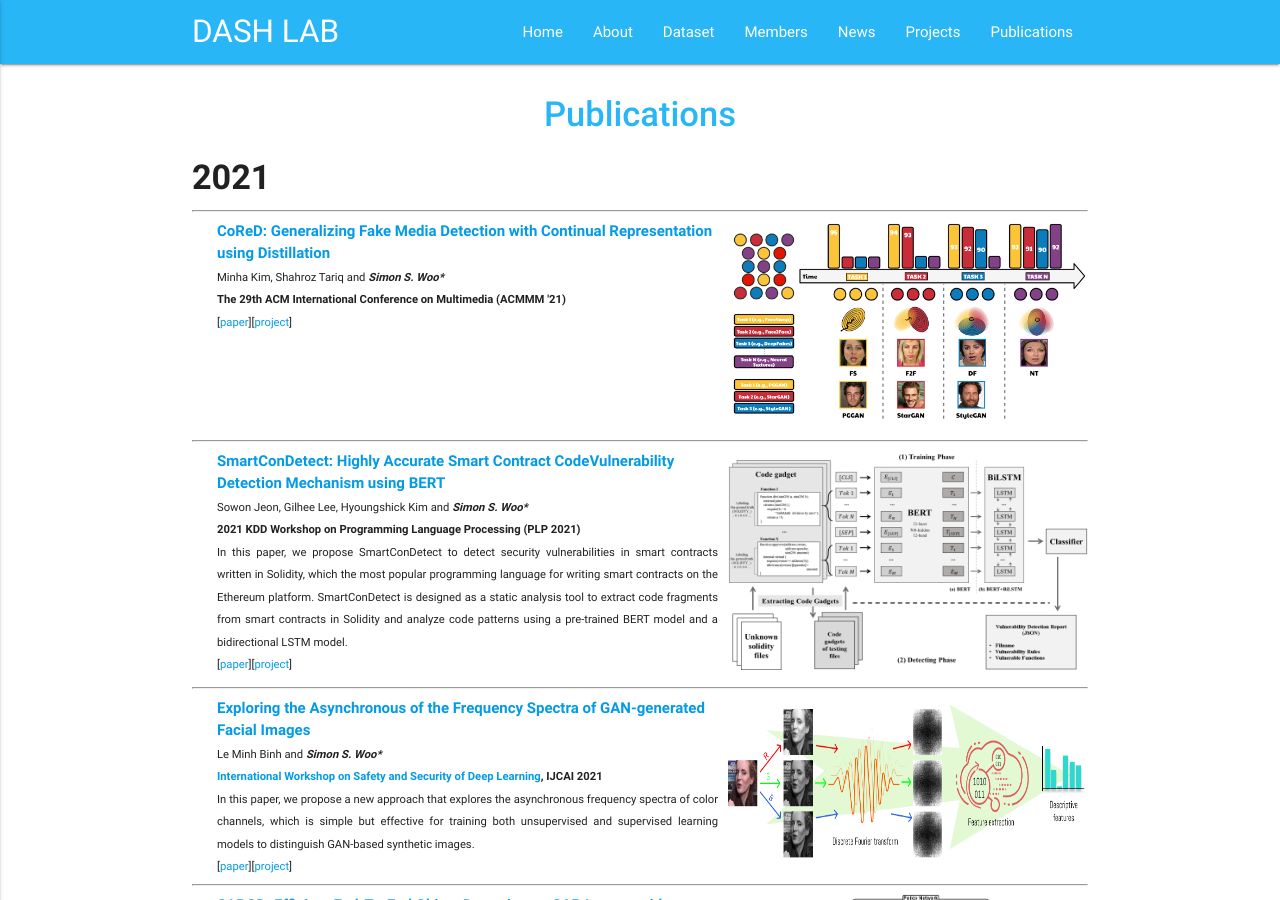
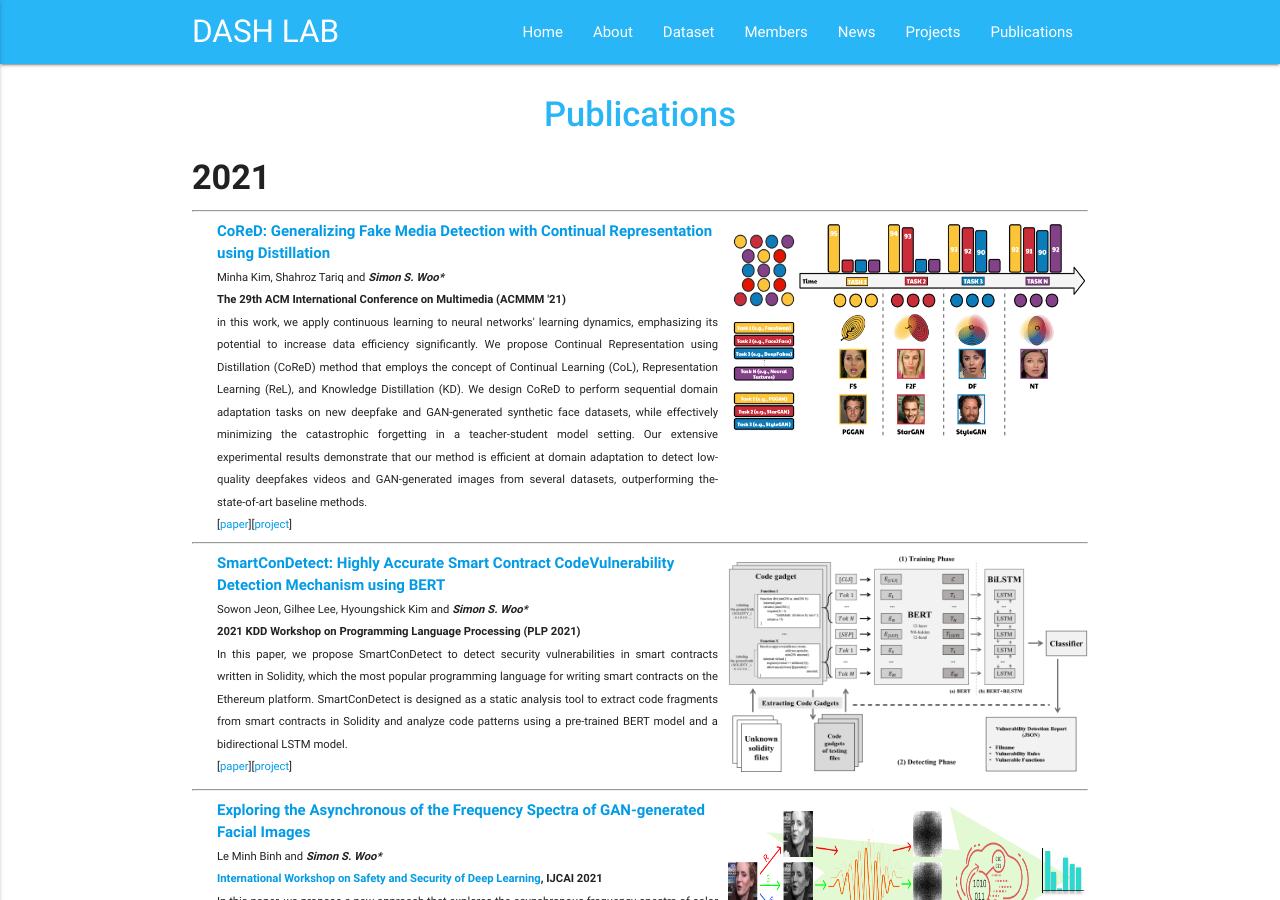
Before and after one commit to Yurim990507/DASH-Lab.github.io, a Jekyll site: the page built from Publication.md, in a window 1280 px wide and 900 px high. Built offline with Jekyll 4.4.1, drawn with Linux system fonts in a browser that asks for light colours.

Commit message:
Update Publication.md

```diff
--- a/Publication.md
+++ b/Publication.md
@@ -29,7 +29,7 @@ permalink: /Publications/
                         <p style="margin-top: 0px;margin-bottom: 0px;text-align: justify;"> <small> <b> The 29th ACM International Conference on Multimedia (ACMMM '21) </b> </small> </p>
                     </tr>
                     <tr>
-                        <p style="margin-top: 0px;margin-bottom: 0px;text-align: justify;"> <small></small> </p>
+                        <p style="margin-top: 0px;margin-bottom: 0px;text-align: justify;"> <small>in this work, we apply continuous learning to neural networks' learning dynamics, emphasizing its potential to increase data efficiency significantly. We propose Continual Representation using Distillation (CoReD) method that employs the concept of Continual Learning (CoL), Representation Learning (ReL), and Knowledge Distillation (KD). We design CoReD to perform sequential domain adaptation tasks on new deepfake and GAN-generated synthetic face datasets, while effectively minimizing the catastrophic forgetting in a teacher-student model setting. Our extensive experimental results demonstrate that our method is efficient at domain adaptation to detect low-quality deepfakes videos and GAN-generated images from several datasets, outperforming the-state-of-art baseline methods.</small> </p>
                     </tr>
                     <tr>
                         <p style="margin-top: 0px;margin-bottom: 0px;text-align: justify;"> <small> [<a
```
